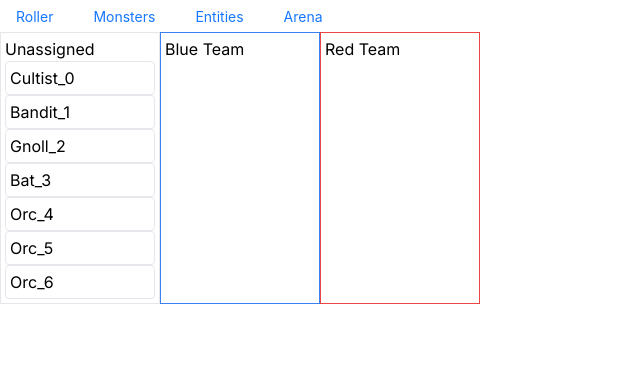
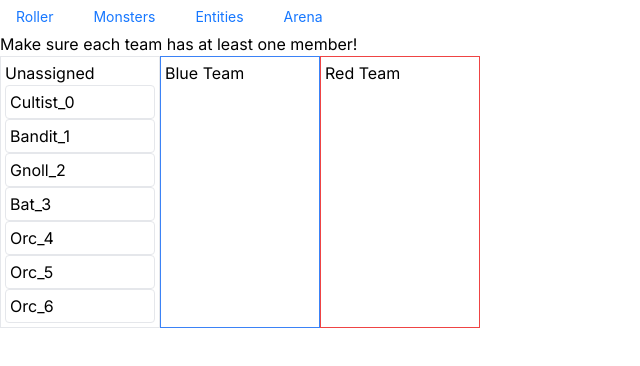
Before and after one commit to crianonim/dnd-next, a Next.js app: page /entities in a window 1280 px wide. Shown: the top 366 px of the page, without its empty margins (0-640 px from the left). Built offline with nearby package versions, Linux system fonts and the light colour scheme.

Commit message:
progress from entities to arena

```diff
--- /dev/null
+++ b/src/app/components/entitiesSetup.tsx
@@ -0,0 +1,151 @@
+import { useStore } from "@/store/arenaStore";
+import EntityMiniView from "./entityMini";
+import { useMemo, useState } from "react";
+import { Entity } from "@/game/entity";
+import { isUndefined } from "lodash";
+import Arena from "./arena";
+
+const getEntityByName = (entities: Entity[], name: string) =>
+  entities.find((e) => e.name === name);
+
+const EntitiesSetup = () => {
+  const entities = useStore((store) => store.entities);
+  const initArena = useStore((store) => store.initArena);
+  const [showArena, setShowArena] = useState(false);
+  const [blues, setBlues] = useState<string[]>([]);
+  const [reds, setReds] = useState<string[]>([]);
+  const [dragged, setDragged] = useState<string | null>(null);
+
+  const unassigned = useMemo(
+    () =>
+      entities
+        .map((e) => e.name)
+        .filter((e) => !blues.includes(e) && !reds.includes(e)),
+    [blues, reds, entities]
+  );
+
+  return (
+    <div>
+      {showArena ? (
+        <Arena />
+      ) : (
+        <div>
+          <div>
+            {blues.length > 0 && reds.length > 0 ? (
+              <button
+                onClick={() => {
+                  initArena(
+                    reds
+                      .map((e: string) => getEntityByName(entities, e))
+                      .filter((x): x is Entity => !!x),
+
+                    blues
+                      .map((e: string) => getEntityByName(entities, e))
+                      .filter((x): x is Entity => !!x)
+                  );
+                  setShowArena(true);
+                }}
+              >
+                Go to the Arena
+              </button>
+            ) : (
+              <p>Make sure each team has at least one member!</p>
+            )}
+          </div>
+          <div className="flex">
+            <div
+              className="w-40 border p-1"
+              onDrop={() => {
+                if (dragged && !unassigned.includes(dragged)) {
+                  setBlues((prev) => prev.filter((e) => e !== dragged));
+                  setReds((prev) => prev.filter((e) => e !== dragged));
+                }
+              }}
+              onDragOver={(event) => {
+                event.preventDefault();
+              }}
+            >
+              <div>Unassigned</div>
+              {unassigned
+                .map((e) => entities.find((en) => en.name === e))
+
+                .map(
+                  (e) =>
+                    e && (
+                      <div
+                        key={e.name}
+                        draggable
+                        onDragStart={() => setDragged(e.name)}
+                      >
+                        <EntityMiniView entity={e} />
+                      </div>
+                    )
+                )}
+            </div>
+            <div
+              className="w-40 border border-blue-500 p-1"
+              onDrop={() => {
+                if (dragged && !blues.includes(dragged)) {
+                  setBlues((prev) => [...prev, dragged]);
+                  setReds((prev) => prev.filter((e) => e !== dragged));
+                }
+              }}
+              onDragOver={(event) => {
+                event.preventDefault();
+              }}
+            >
+              {" "}
+              <div>Blue Team</div>
+              {blues
+                .map((e) => entities.find((en) => en.name === e))
+
+                .map(
+                  (e) =>
+                    e && (
+                      <div
+                        key={e.name}
+                        draggable
+                        onDragStart={() => setDragged(e.name)}
+                      >
+                        <EntityMiniView entity={e} />
+                      </div>
+                    )
+                )}
+            </div>
+            <div
+              className="w-40 border border-red-500 p-1"
+              onDrop={() => {
+                if (dragged && !reds.includes(dragged)) {
+                  setBlues((prev) => prev.filter((e) => e !== dragged));
+                  setReds((prev) => [...prev, dragged]);
+                }
+              }}
+              onDragOver={(event) => {
+                event.preventDefault();
+              }}
+            >
+              <div>Red Team</div>
+              {reds
+                .map((e) => entities.find((en) => en.name === e))
+
+                .map(
+                  (e) =>
+                    e && (
+                      <div
+                        key={e.name}
+                        draggable
+                        onDragStart={() => setDragged(e.name)}
+                      >
+                        <EntityMiniView entity={e} />
+                      </div>
+                    )
+                )}
+            </div>
+          </div>
+        </div>
+      )}
+    </div>
+  );
+};
+
+export default EntitiesSetup;
--- a/src/app/entities/page.tsx
+++ b/src/app/entities/page.tsx
@@ -12,115 +12,17 @@ import { AnimatePresence, motion } from "framer-motion";
 import _ from "lodash";
 import { useEffect, useMemo, useState } from "react";
 import EntityMiniView from "../components/entityMini";
+import { useStore } from "@/store/arenaStore";
+import EntitiesSetup from "../components/entitiesSetup";
 
-const EntitiesSetup = () => {
-  const [entities, setEntities] = useState<Entity[]>([]);
-  const [blues, setBlues] = useState<string[]>([]);
-  const [reds, setReds] = useState<string[]>([]);
-  const [dragged, setDragged] = useState<string | null>(null);
-  console.log({ dragged });
+const EntitiesSetupPage = () => {
+  const setEntities = useStore((store) => store.setEntities);
+
   useEffect(() => {
     setEntities(generateEntities());
   }, []);
-  const unassigned = useMemo(
-    () =>
-      entities
-        .map((e) => e.name)
-        .filter((e) => !blues.includes(e) && !reds.includes(e)),
-    [blues, reds, entities]
-  );
-  return (
-    <div className="flex">
-      <div
-        className="w-40 border p-1"
-        onDrop={() => {
-          if (dragged && !unassigned.includes(dragged)) {
-            setBlues((prev) => prev.filter((e) => e !== dragged));
-            setReds((prev) => prev.filter((e) => e !== dragged));
-          }
-        }}
-        onDragOver={(event) => {
-          event.preventDefault();
-        }}
-      >
-        <div>Unassigned</div>
-        {unassigned
-          .map((e) => entities.find((en) => en.name === e))
 
-          .map(
-            (e) =>
-              e && (
-                <div
-                  key={e.name}
-                  draggable
-                  onDragStart={() => setDragged(e.name)}
-                >
-                  <EntityMiniView entity={e} />
-                </div>
-              )
-          )}
-      </div>
-      <div
-        className="w-40 border border-blue-500 p-1"
-        onDrop={() => {
-          if (dragged && !blues.includes(dragged)) {
-            setBlues((prev) => [...prev, dragged]);
-            setReds((prev) => prev.filter((e) => e !== dragged));
-          }
-        }}
-        onDragOver={(event) => {
-          event.preventDefault();
-        }}
-      >
-        {" "}
-        <div>Blue Team</div>
-        {blues
-          .map((e) => entities.find((en) => en.name === e))
-
-          .map(
-            (e) =>
-              e && (
-                <div
-                  key={e.name}
-                  draggable
-                  onDragStart={() => setDragged(e.name)}
-                >
-                  <EntityMiniView entity={e} />
-                </div>
-              )
-          )}
-      </div>
-      <div
-        className="w-40 border border-red-500 p-1"
-        onDrop={() => {
-          if (dragged && !reds.includes(dragged)) {
-            setBlues((prev) => prev.filter((e) => e !== dragged));
-            setReds((prev) => [...prev, dragged]);
-          }
-        }}
-        onDragOver={(event) => {
-          event.preventDefault();
-        }}
-      >
-        <div>Red Team</div>
-        {reds
-          .map((e) => entities.find((en) => en.name === e))
-
-          .map(
-            (e) =>
-              e && (
-                <div
-                  key={e.name}
-                  draggable
-                  onDragStart={() => setDragged(e.name)}
-                >
-                  <EntityMiniView entity={e} />
-                </div>
-              )
-          )}
-      </div>
-    </div>
-  );
+  return <EntitiesSetup />;
 };
 
-export default EntitiesSetup;
+export default EntitiesSetupPage;
--- a/src/store/arenaStore.ts
+++ b/src/store/arenaStore.ts
@@ -19,15 +19,18 @@ type Actions = {
     defenderId: string,
     attackAction: AttackAction
   ) => AttackResult | undefined;
+  // Entities Actions
+  setEntities: (entities: Entity[]) => void;
 };
 
-export const useStore = create<{ arena: Arena } & Actions>((set) => ({
+export const useStore = create<{ arena: Arena; entities: Entity[] } & Actions>(
+  (set) => ({
     arena: {
       combatants: {},
       queue: [],
       round: 1,
     },
-
+    entities: [],
     nextCombatant: () =>
       set((state) => ({ arena: advanceQueueInArena(state.arena) })),
     initArena: (reds: Entity[], blues: Entity[]) =>
@@ -37,4 +40,6 @@ export const useStore = create<{ arena: Arena } & Actions>((set) => ({
       set(() => ({ arena: newArena }));
       return result;
     },
-}));
+    setEntities: (entities: Entity[]) => set(() => ({ entities })),
+  })
+);
```
Lines whose indentation alone changed are shown as unchanged.
